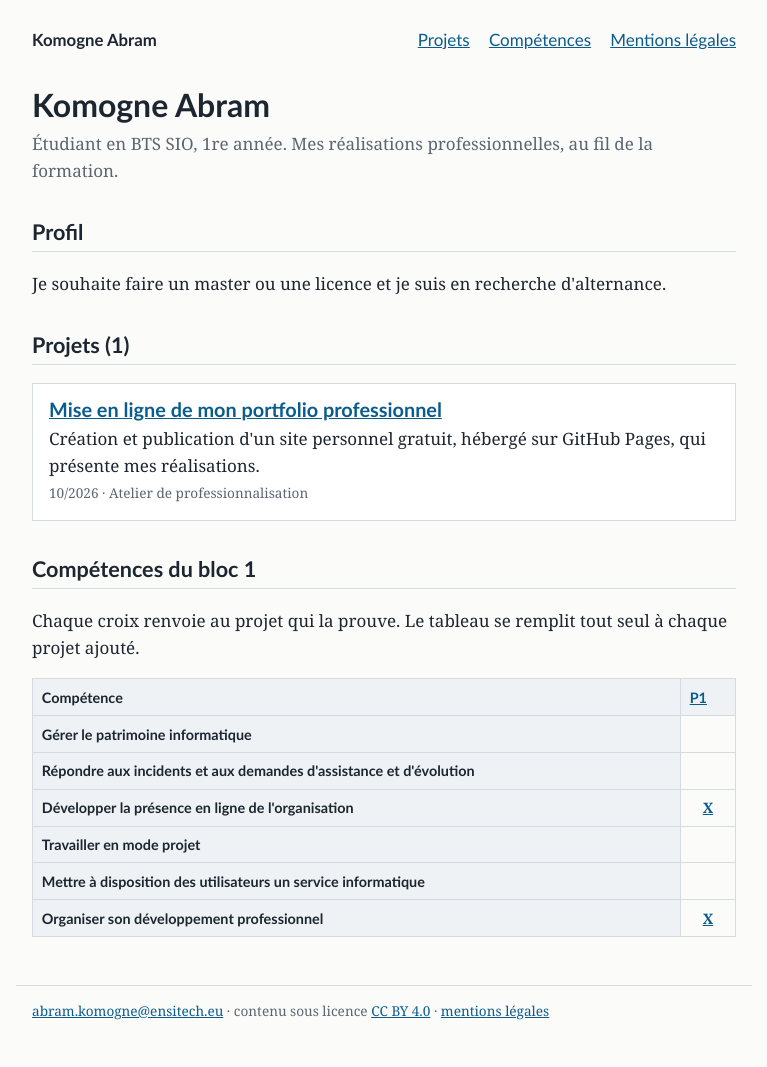
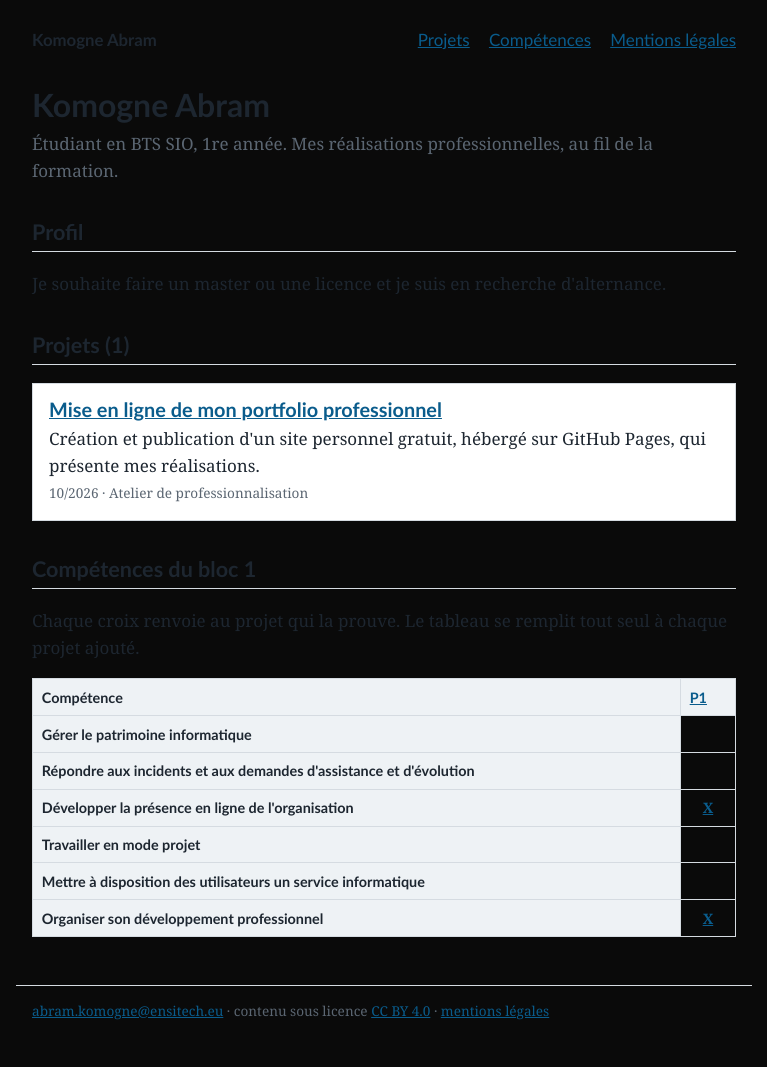
Before and after one commit to komogneabram-lgtm/portfolio, a Jekyll site: the page built from index.html, in a window 1280 px wide. Shown: the whole page, without its empty margins (256-1023 px from the left). Built offline with Jekyll 4.4.1, drawn with Linux system fonts in a browser that asks for light colours.

Commit message:
Update style.css
modification de la couleur du fond

```diff
--- a/css/style.css
+++ b/css/style.css
@@ -3,7 +3,7 @@
 :root {
   --encre: #1d2630;
   --accent: #0a5c8c;
-  --fond: #fbfbf9;
+  --fond:#0a0a0a;
   --trait: #d5dbe1;
   --doux: #5b6672;
 }
```
